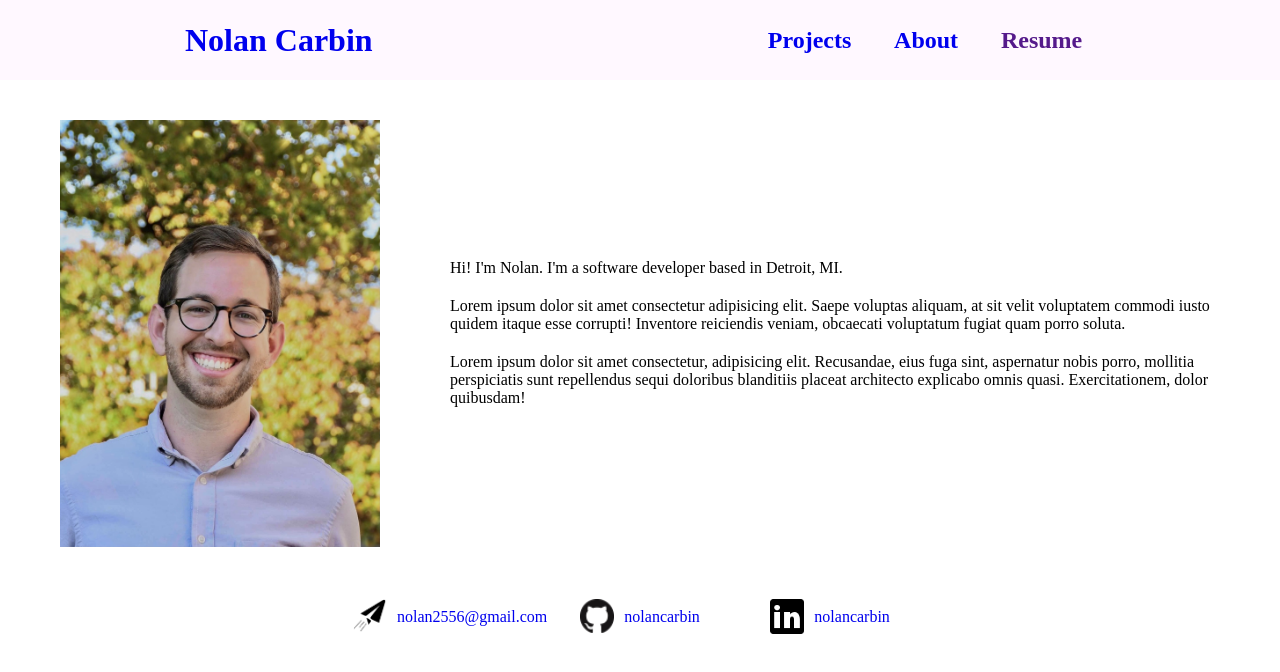
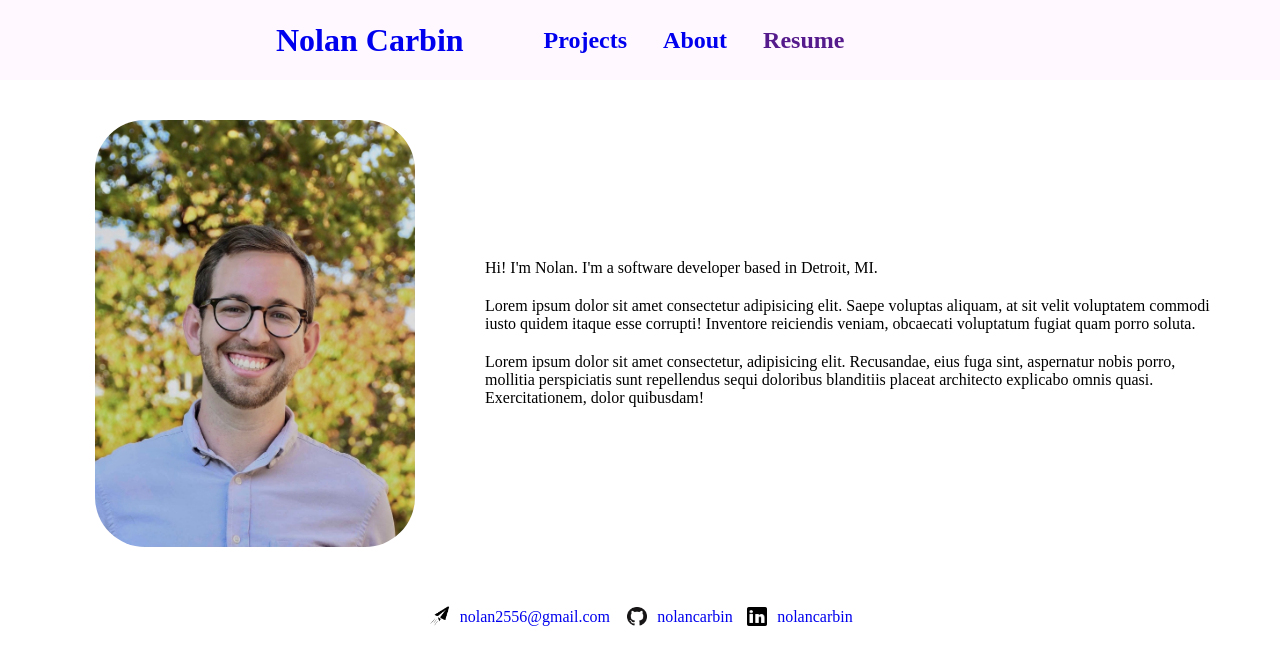
Before and after one commit to NolanCarbin/NolanCarbin.github.io, a plain HTML site: page about.html in a window 1280 px wide. Drawn offline with Linux system fonts and the light colour scheme.

Commit message:
changed sendMail Icon to be transparent, added :hover effects to links and nav buttons

```diff
--- a/about.html
+++ b/about.html
@@ -30,18 +30,18 @@
     </div>
     <div class="footer">
         <div class="footerContainer">
-            <div class="linkContainer">
-                <img src="imgs/sendMailIcon.png" alt="" class='footerIcon'>
-                <a href="mailto:nolan2556@gmail.com" class='footerLink'>nolan2556@gmail.com</a>
-            </div>
-            <div class="linkContainer">
+            <a href="mailto:nolan2556@gmail.com" target="_blank" class="linkContainer emailAddress" >
+                <img src="imgs/sendMailIconTransparent.png" alt="" class='footerIcon'>
+                <p class='footerLinkName'>nolan2556@gmail.com</p>
+            </a>
+            <a href="https://github.com/NolanCarbin" target="_blank" class="linkContainer">
                 <img src="imgs/GitHub-Mark-32px.png" alt="" class='footerIcon'>
-                <a href="https://github.com/NolanCarbin" target="_blank" class='footerLink'>nolancarbin</a>
-            </div>
-            <div class="linkContainer">
+                <p class='footerLinkName'>nolancarbin</p>
+            </a>
+            <a href="https://linkedin.com/in/nolancarbin" target="_blank" class="linkContainer">
                 <img src="imgs/LI-In-Bug.png" alt="" class='footerIcon'>
-                <a href="https://linkedin.com/in/nolancarbin" target="_blank" class='footerLink'>nolancarbin</a>
-            </div>
+                <p class='footerLinkName'>nolancarbin</p>
+            </a>
         </div>
     </div>
 </body>
--- a/apps/styles.css
+++ b/apps/styles.css
@@ -6,35 +6,48 @@
 
 
 .header {
+    background-color: rgb(255, 248, 255, 0.9);
     position: fixed;
     width: 100%;
 }
 
 .navBar {
-    background-color: rgb(255, 248, 255);
     height: 80px;
     display: flex;
-    justify-content: space-around;
+    justify-content: center;
     align-items: center;
+    margin-right: 120px;
 }
 
 .myName {
-    flex-grow: 8;
-    width: 200px;
-    padding: 30px;
+    flex-shrink: 8;
+    width: 188px;
+    padding: 10px;
+    margin-right: 20px;
 }
 
 .navButtons {
     width: 400px;
     display: flex;
     flex-grow: 0;
-    justify-content: space-evenly;
+    justify-content: center;
+}
+
+.navButton {
+    padding: 8px;
+    margin-left: 10px;
+    margin-right: 10px;
+}
+
+.navButton:hover {
+    color: #00a4d6;
 }
 
 .nolanImg {
+    border-radius: 50px;
     width: 25%;
     height: auto;
-    padding-left: 60px;
+    margin-left: 95px;
 }
 
 .aboutMeContainer {
@@ -60,6 +73,7 @@
 .footerIcon {
     width: 18%;
     height: auto;
+
 }
 
 .footer {
@@ -72,7 +86,7 @@
 
 .footerContainer {
     /* background-color: gray; */
-    width: 65%;
+    width: 60%;
     height: 40px;
     display: flex;
     justify-content: center;
@@ -81,15 +95,33 @@
 
 .linkContainer {
     /* background-color: pink; */
-    width: 190px;
+    width: 110px;
     height: 40px;
+    margin-left: 5px;
+    margin-right: 5px;
     display: flex;
     justify-content: center;
     align-items: center;
 }
 
-.footerLink {
+.linkContainer:hover .footerIcon {
+    filter: invert(54%) sepia(96%) saturate(1989%) hue-rotate(156deg) brightness(88%) contrast(101%);
+}
+.linkContainer:hover .footerLinkName {
+    color: #00a4d6;
+}
+
+
+
+
+.emailAddress {
+    padding-left: 40px;
+    padding-right: 40px;
+}
+
+.footerLinkName {
     padding-left: 10px;
+    display: block;
 }
 
 
@@ -99,18 +131,20 @@
         flex-direction: column;
         justify-content: center;
         height: 120px;
+        margin-right: 0px;
     }
 
     .myName {
         padding-bottom: 10px;
         padding-top: 10px;
+        margin-right: 0px;
     }
 
     .nolanImg {
         width: 40%;
         height: auto;
         margin-top: 100px;
-        padding-left: 0px;
+        margin-left: 0px;
     }
 
     .aboutMeContainer {
@@ -126,13 +160,8 @@
         padding-right: 25%;
     }
 
-    .footerLink {
+    .footerLinkName {
        display: none;
-    }
-
-    .linkContainer {
-        /* width: 200px */
-        height: auto;
     }
 
     .footerContainer {
@@ -140,7 +169,18 @@
     }
 
     .footerIcon {
-        width: 30%;
+        width: 60%;
         height: auto;
     }
+
+    .linkContainer {
+        width: 40px;
+        margin-left: 10px;
+        margin-right: 10px;
+    }
+
+    .emailAddress {
+        padding-left: 0px;
+        padding-right: 0px;
+    }
 }
```
Also changed, not shown: index.html (+12 -9 lines), imgs/sendMailIconTransparent.png (added).
